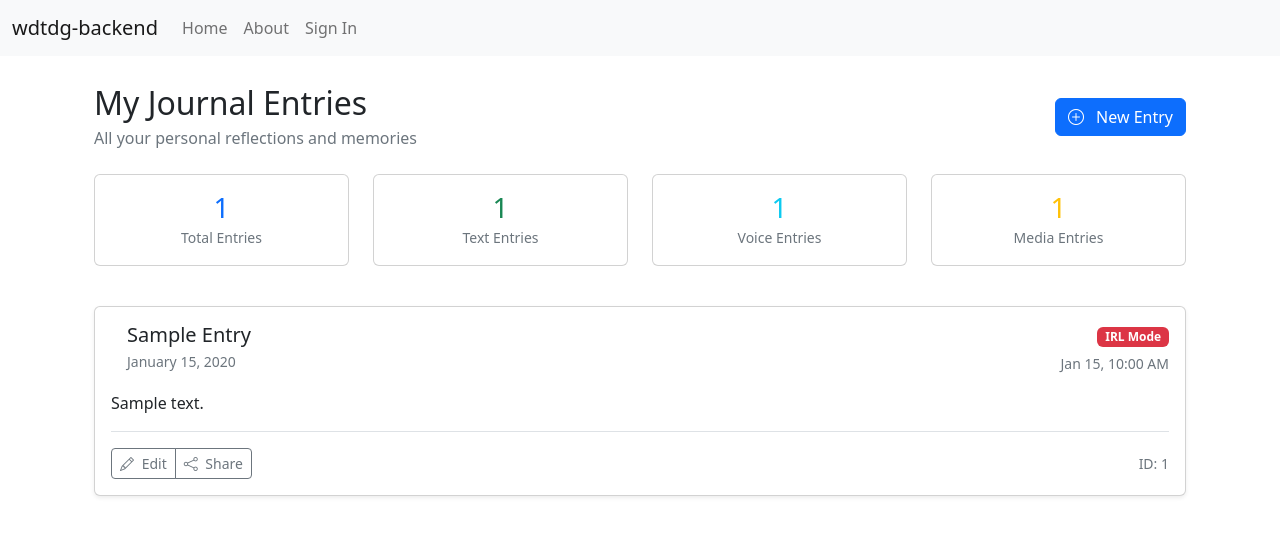
After one commit to Daniel-Ramas/wdtdg_backend, a Django app: template journal/templates/journal/journal_entry_list.html in a window 1280 px wide. The commit adds this page. Shown: the top 543 px of the page. Run offline with Django 5.2, Linux system fonts and the light colour scheme; the template is opened without the code that fills it: most values are stand-ins (such as "Sample title", 1, 10 or a date in 2020); some libraries are stand-ins or nearby versions.

Commit message:
Add journal entry list and edit functionality
- Introduced `JournalEntryListView` to display a paginated list of journal entries with statistics on entry types.
- Added `JournalEntryEditView` for editing existing journal entries.
- Updated URL configurations to include paths for journal entry listing and editing.
- Created templates for listing (`journal_entry_list.html`) and editing (`journal_entry_edit.html`) journal entries.
- Updated base template to link to the new journal entry list and edit pages.

```diff
--- a/config/urls.py
+++ b/config/urls.py
@@ -23,7 +23,7 @@ urlpatterns = [
     path("users/", include("wdtdg_backend.users.urls", namespace="users")),
     path("accounts/", include("allauth.urls")),
     # Your stuff: custom urls includes go here
-    # ...
+    path("journal/", include("journal.urls")),
     # Media files
     *static(settings.MEDIA_URL, document_root=settings.MEDIA_ROOT),
 ]
@@ -41,7 +41,6 @@ urlpatterns += [
         name="api-docs",
     ),
     path("api/auth/google/", google_auth_callback, name="google-auth-callback"),
-    path("journal/", include("journal.urls")),
 ]
 
 if settings.DEBUG:
--- /dev/null
+++ b/journal/templates/journal/journal_entry_list.html
@@ -0,0 +1,203 @@
+{% extends "base.html" %}
+{% load static %}
+
+{% block title %}My Journal Entries{% endblock %}
+
+{% block content %}
+<div class="container-fluid py-4">
+    <div class="row">
+        <div class="col-12">
+            <!-- Header -->
+            <div class="d-flex justify-content-between align-items-center mb-4">
+                <div>
+                    <h1 class="h2 mb-1">My Journal Entries</h1>
+                    <p class="text-muted mb-0">All your personal reflections and memories</p>
+                </div>
+                <a href="{% url 'journalentry_htmx_form' %}" class="btn btn-primary">
+                    <i class="bi bi-plus-circle me-2"></i>
+                    New Entry
+                </a>
+            </div>
+
+            <!-- Stats -->
+            <div class="row mb-4">
+                <div class="col-md-3 col-sm-6 mb-3">
+                    <div class="card text-center">
+                        <div class="card-body">
+                            <h3 class="text-primary mb-0">{{ entries.count }}</h3>
+                            <small class="text-muted">Total Entries</small>
+                        </div>
+                    </div>
+                </div>
+                <div class="col-md-3 col-sm-6 mb-3">
+                    <div class="card text-center">
+                        <div class="card-body">
+                            <h3 class="text-success mb-0">{{ text_count }}</h3>
+                            <small class="text-muted">Text Entries</small>
+                        </div>
+                    </div>
+                </div>
+                <div class="col-md-3 col-sm-6 mb-3">
+                    <div class="card text-center">
+                        <div class="card-body">
+                            <h3 class="text-info mb-0">{{ voice_count }}</h3>
+                            <small class="text-muted">Voice Entries</small>
+                        </div>
+                    </div>
+                </div>
+                <div class="col-md-3 col-sm-6 mb-3">
+                    <div class="card text-center">
+                        <div class="card-body">
+                            <h3 class="text-warning mb-0">{{ media_count }}</h3>
+                            <small class="text-muted">Media Entries</small>
+                        </div>
+                    </div>
+                </div>
+            </div>
+
+            <!-- Entries List -->
+            {% if entries %}
+                <div class="row">
+                    {% for entry in entries %}
+                    <div class="col-12 mb-4">
+                        <div class="card h-100 shadow-sm">
+                            <div class="card-body">
+                                <!-- Entry Header -->
+                                <div class="d-flex justify-content-between align-items-start mb-3">
+                                    <div class="d-flex align-items-center">
+                                        <!-- Entry Type Icon -->
+                                        <div class="me-3">
+                                            {% if entry.entry_type == "text" %}
+                                                <div class="bg-primary bg-opacity-10 rounded-circle d-flex align-items-center justify-content-center" style="width: 48px; height: 48px;">
+                                                    <i class="bi bi-pencil text-primary fs-5"></i>
+                                                </div>
+                                            {% elif entry.entry_type == "voice" %}
+                                                <div class="bg-success bg-opacity-10 rounded-circle d-flex align-items-center justify-content-center" style="width: 48px; height: 48px;">
+                                                    <i class="bi bi-mic text-success fs-5"></i>
+                                                </div>
+                                            {% elif entry.entry_type == "photo" %}
+                                                <div class="bg-info bg-opacity-10 rounded-circle d-flex align-items-center justify-content-center" style="width: 48px; height: 48px;">
+                                                    <i class="bi bi-camera text-info fs-5"></i>
+                                                </div>
+                                            {% elif entry.entry_type == "video" %}
+                                                <div class="bg-warning bg-opacity-10 rounded-circle d-flex align-items-center justify-content-center" style="width: 48px; height: 48px;">
+                                                    <i class="bi bi-camera-video text-warning fs-5"></i>
+                                                </div>
+                                            {% endif %}
+                                        </div>
+
+                                        <div>
+                                            <h5 class="card-title mb-1">{{ entry.get_entry_type_display }} Entry</h5>
+                                            <p class="text-muted small mb-0">{{ entry.date|date:"F j, Y" }}</p>
+                                        </div>
+                                    </div>
+
+                                    <div class="text-end">
+                                        {% if entry.irl_mode %}
+                                            <span class="badge bg-danger mb-1">IRL Mode</span><br>
+                                        {% endif %}
+                                        <small class="text-muted">{{ entry.created_at|date:"M j, g:i A" }}</small>
+                                    </div>
+                                </div>
+
+                                <!-- Entry Content -->
+                                {% if entry.content %}
+                                    <div class="mb-3">
+                                        <p class="card-text">
+                                            {{ entry.content|linebreaks|truncatewords:100 }}
+                                        </p>
+                                        {% if entry.content|wordcount > 100 %}
+                                            <button class="btn btn-link btn-sm p-0 text-decoration-none">
+                                                Read more...
+                                            </button>
+                                        {% endif %}
+                                    </div>
+                                {% endif %}
+
+                                <!-- Media Display -->
+                                {% if entry.media %}
+                                    <div class="mb-3">
+                                        {% if entry.entry_type == "photo" %}
+                                            <img src="{{ entry.media.url }}" alt="Journal photo" class="img-fluid rounded">
+                                        {% elif entry.entry_type == "video" %}
+                                            <video controls class="w-100 rounded">
+                                                <source src="{{ entry.media.url }}" type="video/mp4">
+                                                Your browser does not support the video tag.
+                                            </video>
+                                        {% elif entry.entry_type == "voice" %}
+                                            <audio controls class="w-100">
+                                                <source src="{{ entry.media.url }}" type="audio/mpeg">
+                                                Your browser does not support the audio tag.
+                                            </audio>
+                                        {% endif %}
+                                    </div>
+                                {% endif %}
+
+                                <!-- Entry Actions -->
+                                <div class="d-flex justify-content-between align-items-center pt-3 border-top">
+                                    <div class="btn-group" role="group">
+                                        <a href="{% url 'journal_entry_edit' entry.pk %}" class="btn btn-outline-secondary btn-sm">
+                                            <i class="bi bi-pencil me-1"></i>
+                                            Edit
+                                        </a>
+                                        <button class="btn btn-outline-secondary btn-sm">
+                                            <i class="bi bi-share me-1"></i>
+                                            Share
+                                        </button>
+                                    </div>
+
+                                    <small class="text-muted">
+                                        ID: {{ entry.id|truncatechars:8 }}
+                                    </small>
+                                </div>
+                            </div>
+                        </div>
+                    </div>
+                    {% endfor %}
+                </div>
+
+                <!-- Pagination -->
+                {% if is_paginated %}
+                    <div class="d-flex justify-content-center mt-4">
+                        <nav aria-label="Journal entries pagination">
+                            <ul class="pagination">
+                                {% if page_obj.has_previous %}
+                                    <li class="page-item">
+                                        <a class="page-link" href="?page={{ page_obj.previous_page_number }}">Previous</a>
+                                    </li>
+                                {% endif %}
+
+                                <li class="page-item active">
+                                    <span class="page-link">
+                                        Page {{ page_obj.number }} of {{ page_obj.paginator.num_pages }}
+                                    </span>
+                                </li>
+
+                                {% if page_obj.has_next %}
+                                    <li class="page-item">
+                                        <a class="page-link" href="?page={{ page_obj.next_page_number }}">Next</a>
+                                    </li>
+                                {% endif %}
+                            </ul>
+                        </nav>
+                    </div>
+                {% endif %}
+
+            {% else %}
+                <!-- Empty State -->
+                <div class="text-center py-5">
+                    <div class="mb-4">
+                        <i class="bi bi-journal-text text-muted" style="font-size: 4rem;"></i>
+                    </div>
+                    <h3 class="h4 mb-2">No journal entries yet</h3>
+                    <p class="text-muted mb-4">Start your journaling journey by creating your first entry.</p>
+                    <a href="{% url 'journalentry_htmx_form' %}" class="btn btn-primary">
+                        <i class="bi bi-plus-circle me-2"></i>
+                        Create First Entry
+                    </a>
+                </div>
+            {% endif %}
+        </div>
+    </div>
+</div>
+{% endblock %}
--- a/wdtdg_backend/templates/base.html
+++ b/wdtdg_backend/templates/base.html
@@ -22,6 +22,10 @@
           integrity="sha512-SbiR/eusphKoMVVXysTKG/7VseWii+Y3FdHrt0EpKgpToZeemhqHeZeLWLhJutz/2ut2Vw1uQEj2MbRF+TVBUA=="
           crossorigin="anonymous"
           referrerpolicy="no-referrer" />
+    <!-- Bootstrap Icons -->
+    <link rel="stylesheet"
+          href="https://cdn.jsdelivr.net/npm/bootstrap-icons@1.11.3/font/bootstrap-icons.min.css"
+          crossorigin="anonymous" />
     <!-- HTMX -->
     <script src="https://unpkg.com/htmx.org@1.9.10" integrity="sha384-D1Kt99CQMDuVetoL1lrYwg5t+9QdHe7NLX/SoJYkXDFfX37iInKRy5xLSi8nO7UC" crossorigin="anonymous"></script>
 <!-- Your stuff: Third-party CSS libraries go here -->
@@ -80,7 +84,10 @@
             </li>
             {% if request.user.is_authenticated %}
               <li class="nav-item">
-                <a class="nav-link" href="{% url 'journalentry_htmx_form' %}">Journal</a>
+                <a class="nav-link" href="{% url 'journal_entry_list' %}">My Journal</a>
+              </li>
+              <li class="nav-item">
+                <a class="nav-link" href="{% url 'journalentry_htmx_form' %}">New Entry</a>
               </li>
               <li class="nav-item">
                 <a class="nav-link"
```
Also changed, not shown: journal/templates/journal/journal_entry_edit.html (added, +168 -0 lines), journal/urls.py (+11 -1 lines), journal/views.py (+39 -0 lines).
